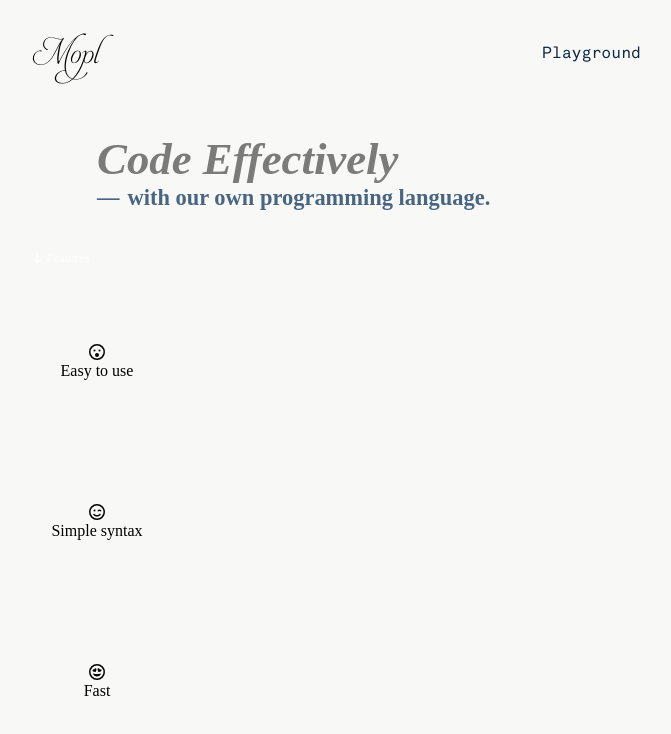
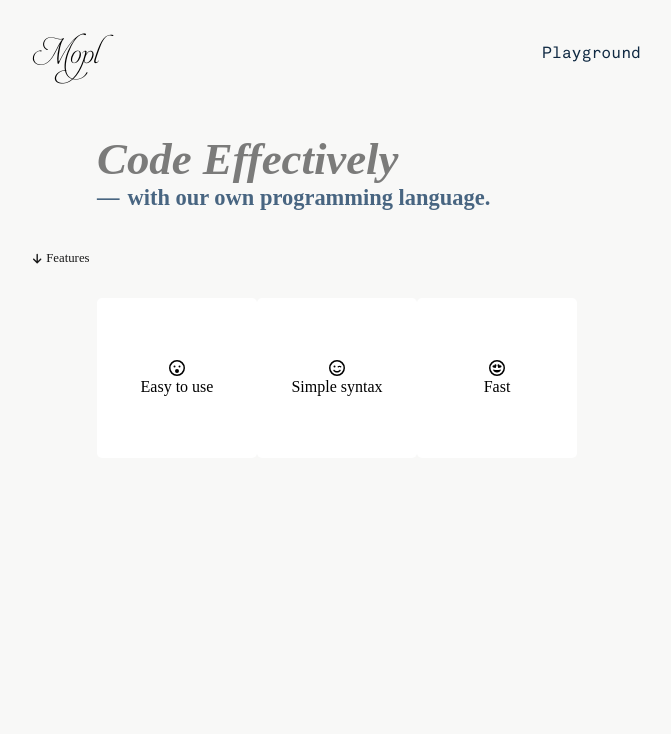
Before and after one commit to Amanjot-001/Mopl-UI, a React (Vite) app: page / in a window 1280 px wide. Shown: the top 734 px of the page, without its empty margins (303-974 px from the left). Built offline with nearby package versions, Linux system fonts and the light colour scheme; the HTML template or start-up script is replaced by a standard one.

Commit message:
features style update

```diff
--- a/src/components/Features.jsx
+++ b/src/components/Features.jsx
@@ -1,4 +1,5 @@
 import Card from "./Card";
+import '../styles/Features.css'
 
 const cardData = [
     {
--- a/src/styles/Card.css
+++ b/src/styles/Card.css
@@ -5,4 +5,6 @@
     justify-content: center;
     height: 10rem;
     width: 10rem;
+    background-color: #fff;
+    border-radius: 5px;
 }
--- /dev/null
+++ b/src/styles/Features.css
@@ -0,0 +1,5 @@
+.features {
+    display: flex;
+    justify-content: space-between;
+    padding: 1rem 5rem;
+}
--- a/src/styles/Label.css
+++ b/src/styles/Label.css
@@ -1,7 +1,8 @@
 .label {
     display: flex;
     padding: 1rem;
-    color: #fff;
+    /* color: #fff; */
+    color: #000;
     align-items: center;
     gap: 0.3rem;
     opacity: 0.9;
```
